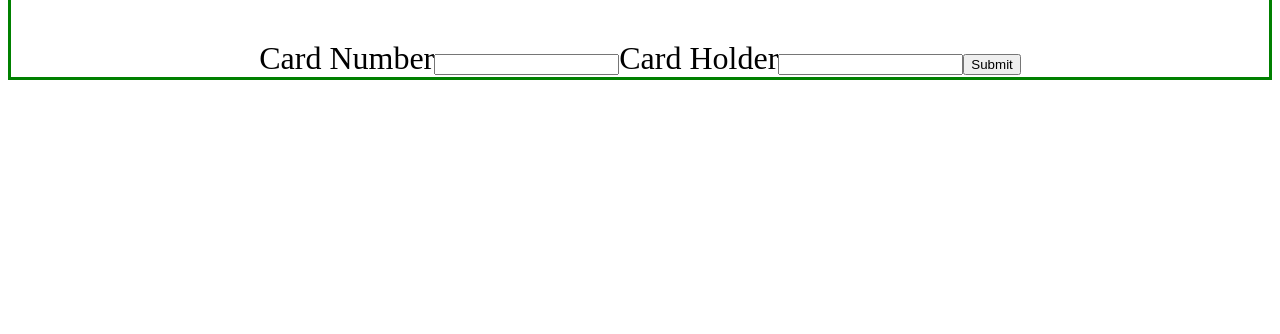
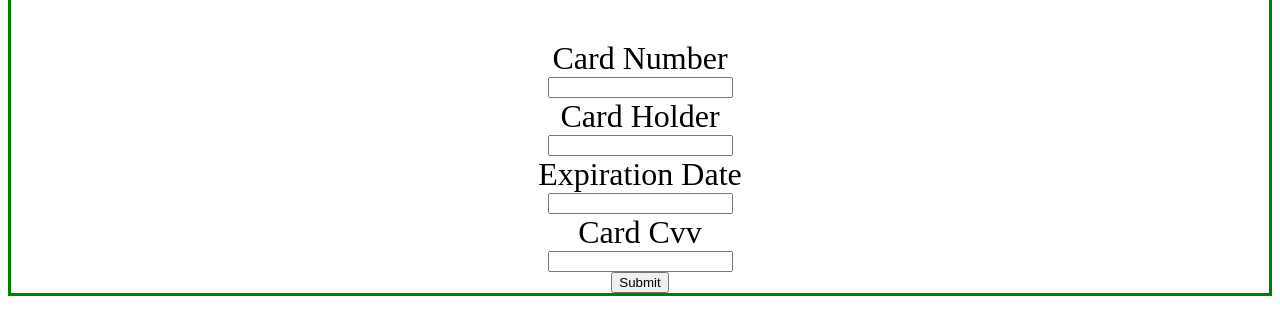
Before and after one commit to jstrR/credit-card, a React app: page / in a window 1280 px wide. Shown: the part 248-582 px from the top of the page. Built offline with nearby package versions, Linux system fonts and the light colour scheme.

Commit message:
update card fields validation

```diff
--- a/src/components/CardForm.js
+++ b/src/components/CardForm.js
@@ -1,6 +1,6 @@
 import React, { useEffect, useState } from "react";
 
-//import styles from "../styles/App.module.scss";
+import styles from "../styles/App.module.scss";
 import { Formik, Form, Field, ErrorMessage } from "formik";
 import * as Yup from "yup";
 
@@ -34,51 +34,114 @@ const CardFrom = props => {
       <Formik
         initialValues={{
           cardNumber: "",
-          cardHolder: ""
-          // cardMonth: "",
-          // cardYear: "",
-          // cardCvv: ""
+          cardHolder: "",
+          cardExpDate: "",
+          cardCvv: ""
         }}
         validationSchema={Yup.object({
           cardNumber: Yup.string()
             .required("Card number is required")
             .matches(/^[0-9]{16}$/, "not Valid"),
           cardHolder: Yup.string()
-            .matches(/^((?:[A-Za-z]+ ?){1,3})$/, "not Valid")
-            .required("cardHolder is required")
+            .required("Card holder is required")
+            .matches(/^([A-Za-z]{3,})\s([A-Za-z]{3,})/, "not Valid"),
+          cardExpDate: Yup.string()
+            .required("Card Date is required. Example: MM/YY")
+            .matches(
+              /([0-9]{2})\/([0-9]{2})/,
+              "Not a valid expiration date. Example: MM/YY"
+            )
+            .test(
+              "test-credit-card-expiration-date",
+              "Invalid Expiration Month",
+              expirationDate => {
+                if (!expirationDate) return false;
+                const [expMonth] = expirationDate.split("/");
+                return Number(expMonth) <= 12;
+              }
+            )
+            .test(
+              "test-credit-card-expiration-date",
+              "Invalid Expiration Date in past",
+              expirationDate => {
+                if (!expirationDate) return false;
+                const today = new Date();
+                const monthToday = today.getMonth() + 1;
+                const yearToday = today
+                  .getFullYear()
+                  .toString()
+                  .substr(-2);
+
+                const [expMonth, expYear] = expirationDate.split("/");
+                return (
+                  Number(expYear) > Number(yearToday) ||
+                  (Number(expMonth) > monthToday &&
+                    Number(expYear) >= Number(yearToday))
+                );
+              }
+            ),
+          cardCvv: Yup.string()
+            .required("Card Cvv is required")
+            .matches(/^[0-9]{3,4}$/, "CVV not Valid")
         })}
         onSubmit={values => {
           alert(values);
-        }}
-      >
+        }}>
         {({ setFieldValue }) => (
-          <Form>
+          <Form className={styles.form}>
             <label htmlFor={"cardNumber"}>Card Number</label>
             <Field
               name="cardNumber"
               type="text"
               onChange={e => {
                 const { value, name } = e.target;
-                setFieldValue("cardNumber", value.replace(/\D/g, ""));
+                const newValue = value.replace(/\D/g, "");
+                setFieldValue("cardNumber", newValue);
                 setFormValues({
                   ...formValues,
-                  [name]: value.replace(/\D/g, "")
+                  [name]: newValue
                 });
               }}
             />
             <ErrorMessage name="cardNumber" component="div" />
 
-            <label htmlFor={"card"}>Card Holder</label>
+            <label htmlFor={"cardHolder"}>Card Holder</label>
             <Field
               name="cardHolder"
               type="text"
               onChange={e => {
                 const { value, name } = e.target;
-                setFieldValue("cardHolder", value.toUpperCase());
+                const newValue = value.toUpperCase();
+                setFieldValue("cardHolder", newValue);
+                setFormValues({ ...formValues, [name]: newValue });
+              }}
+            />
+            <ErrorMessage name="cardHolder" component="div" />
+
+            <label htmlFor={"cardExpDate"}>Expiration Date</label>
+            <Field
+              name="cardExpDate"
+              type="text"
+              onChange={e => {
+                const { value, name } = e.target;
+                setFieldValue("cardExpDate", value);
                 setFormValues({ ...formValues, [name]: value });
               }}
             />
-            <ErrorMessage name="cardHolder" component="div" />
+            <ErrorMessage name="cardExpDate" component="div" />
+
+            <label htmlFor={"cardCvv"}>Card Cvv</label>
+            <Field
+              name="cardCvv"
+              type="text"
+              onChange={e => {
+                const { value, name } = e.target;
+                setFieldValue("cardCvv", value);
+                setFormValues({ ...formValues, [name]: value });
+              }}
+            />
+            <ErrorMessage name="cardCvv" component="div" />
+
             <button type="submit">Submit</button>
           </Form>
         )}
--- a/src/styles/App.module.scss
+++ b/src/styles/App.module.scss
@@ -8,3 +8,14 @@ h1 {
   color: red;
   text-align: center;
 }
+
+.form {
+  display: flex;
+  flex-direction: column;
+
+  align-items: center;
+
+  input {
+    max-width: 50%;
+  }
+}
```
